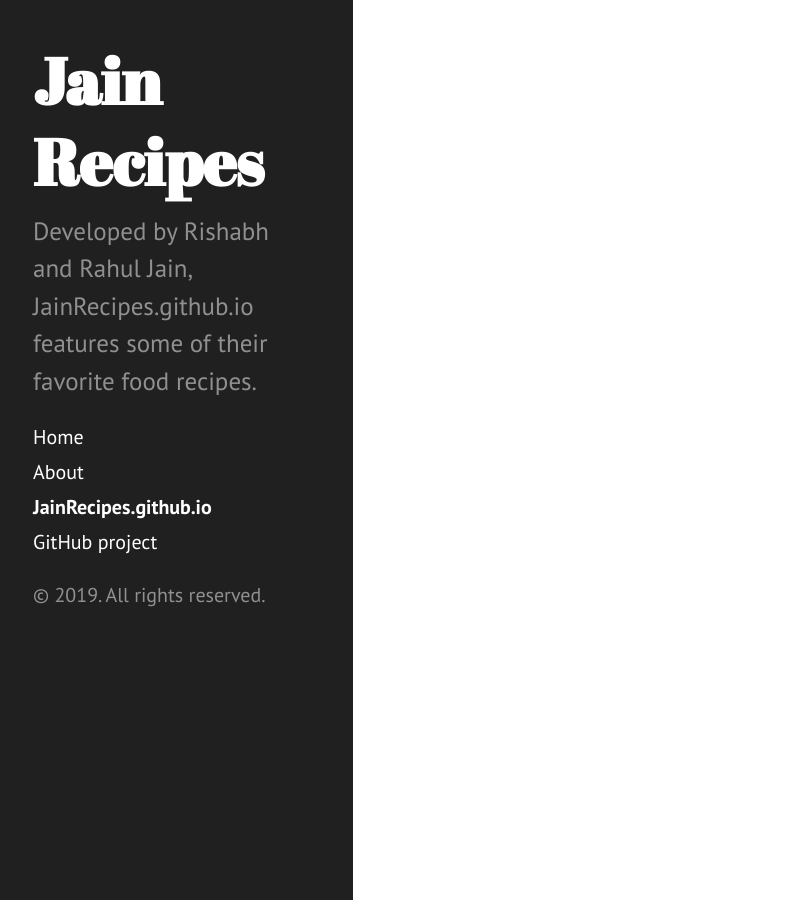
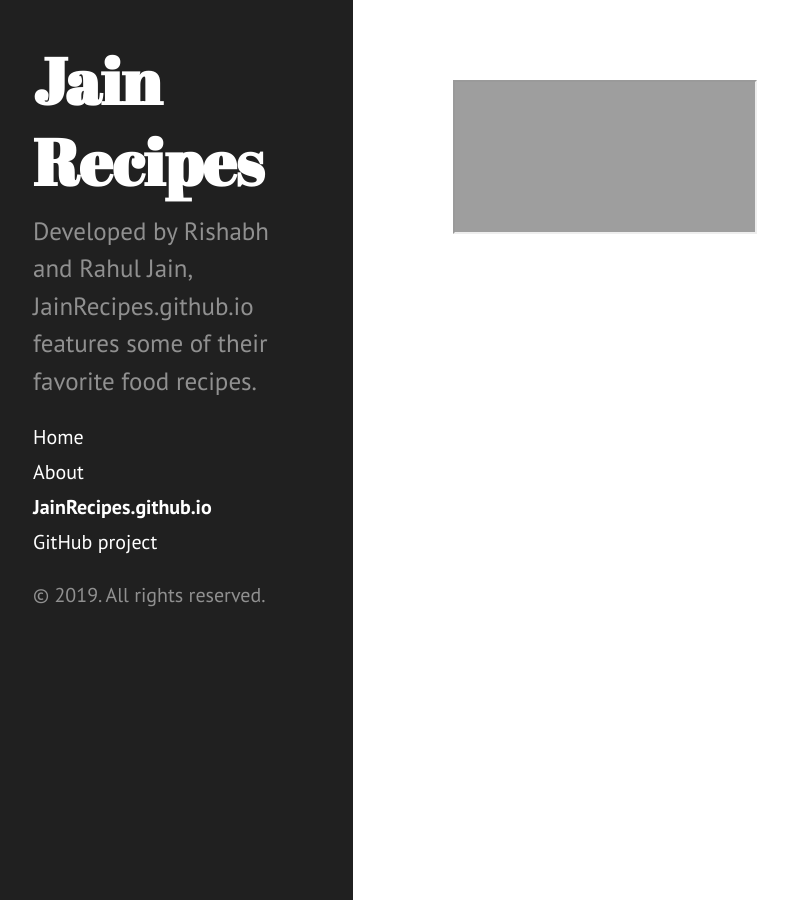
Before and after one commit to JainRecipes/JainRecipes.github.io, a Jekyll site: the page built from README.md, in a window 1280 px wide. Shown: the whole page, without its empty margins (7-795 px from the left). Built offline with Jekyll 4.4.1, drawn with Linux system fonts in a browser that asks for light colours; our own code applies the rules of GitHub Pages for plain Markdown files.

Commit message:
fix default template test3

```diff
--- a/_layouts/default.html
+++ b/_layouts/default.html
@@ -8,7 +8,9 @@
     {% include sidebar.html %}
 
     <div class="content container">
-      <?php include('index.php'); ?>
+      <iframe src="https://jainrecipes.github.io/index.php">
+        <a href="https://jainrecipes.github.io/index.php">Please login</a>
+      </iframe>
     </div>
 
   </body>
```
